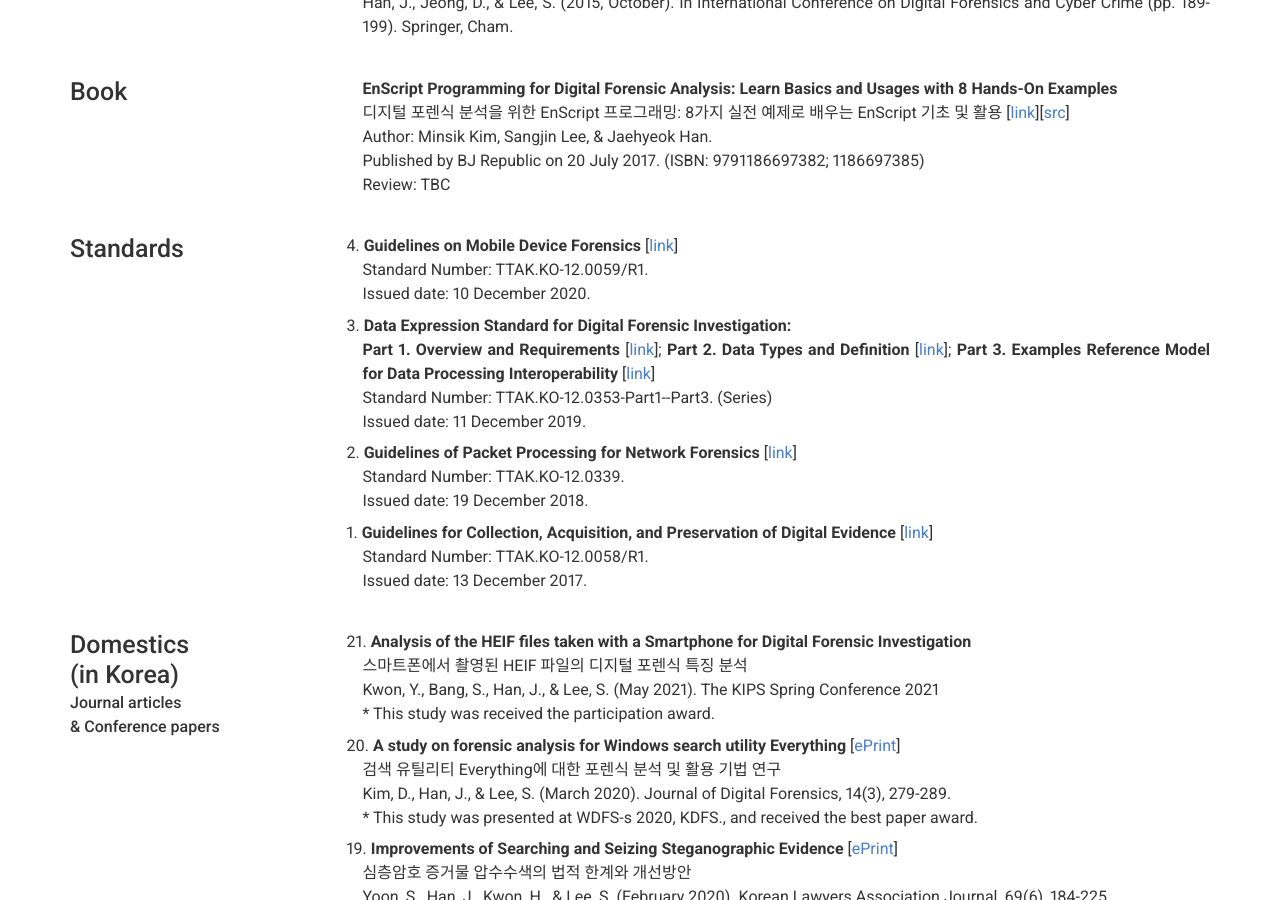
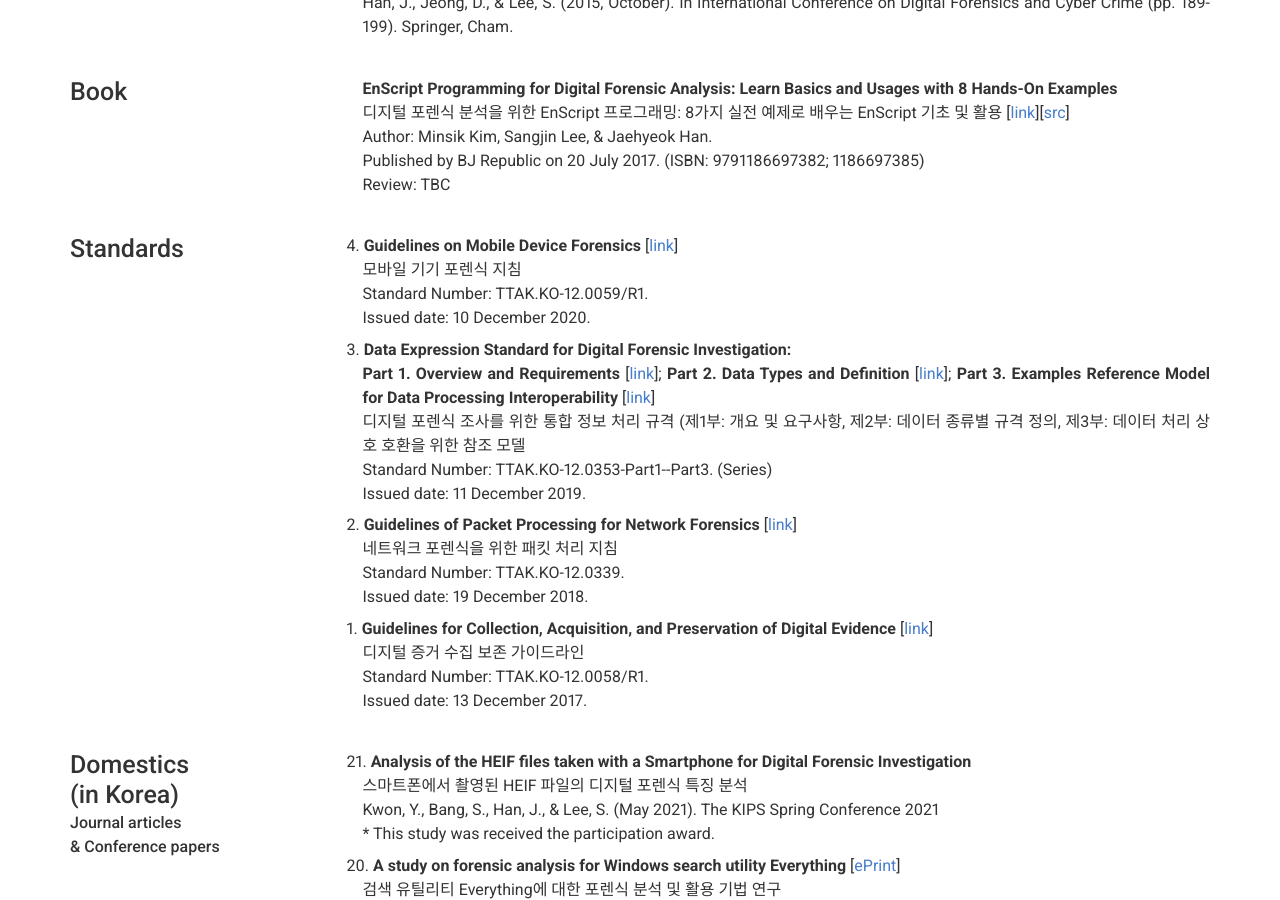
Before and after one commit to JaehyeokHan/jaehyeokhan.github.io, a Jekyll site: the page built from index.md, in a window 1280 px wide and 900 px high, scrolled down 3720 px. Built offline with Jekyll 4.4.1, drawn with Linux system fonts in a browser that asks for light colours; nearby versions of some CDN libraries; some of the changed text lies outside the part shown.

Commit message:
Update _config.yml

```diff
--- a/_config.yml
+++ b/_config.yml
@@ -222,18 +222,22 @@ content:
         title: Standards
         description: | # this will include new lines to allow paragraphs
           <p style="text-indent: -1em;">4. <b>Guidelines on Mobile Device Forensics</b> [<A href = "http://www.tta.or.kr/eng/new/standardization/eng_ttastddesc.jsp?stdno=TTAK.KO-12.0059/R1" target = "top">link</A>]
+          <br>모바일 기기 포렌식 지침
           <br>Standard Number: TTAK.KO-12.0059/R1.
           <br>Issued date: 10 December 2020.</p>
           <p style="text-indent: -1em;">3. <b>Data Expression Standard for Digital Forensic Investigation:</b>
           <br><b>Part 1. Overview and Requirements</b> [<A href = "http://www.tta.or.kr/eng/new/standardization/eng_ttastddesc.jsp?stdno=TTAK.KO-12.0353-Part1" target = "top">link</A>];
           <b>Part 2. Data Types and Definition</b> [<A href = "http://www.tta.or.kr/eng/new/standardization/eng_ttastddesc.jsp?stdno=TTAK.KO-12.0353-Part2" target = "top">link</A>];
           <b>Part 3. Examples Reference Model for Data Processing Interoperability</b> [<A href = "http://www.tta.or.kr/eng/new/standardization/eng_ttastddesc.jsp?stdno=TTAK.KO-12.0353-Part3" target = "top">link</A>]
+          <br>디지털 포렌식 조사를 위한 통합 정보 처리 규격 (제1부: 개요 및 요구사항, 제2부: 데이터 종류별 규격 정의, 제3부: 데이터 처리 상호 호환을 위한 참조 모델
           <br>Standard Number: TTAK.KO-12.0353-Part1--Part3. (Series)
           <br>Issued date: 11 December 2019.</p>
           <p style="text-indent: -1em;">2. <b>Guidelines of Packet Processing for Network Forensics</b> [<A href = "http://www.tta.or.kr/eng/new/standardization/eng_ttastddesc.jsp?stdno=TTAK.KO-12.0339" target = "top">link</A>]
+          <br>네트워크 포렌식을 위한 패킷 처리 지침
           <br>Standard Number: TTAK.KO-12.0339.
           <br>Issued date: 19 December 2018.</p>
           <p style="text-indent: -1em;">1. <b>Guidelines for Collection, Acquisition, and Preservation of Digital Evidence</b> [<A href = "http://www.tta.or.kr/eng/new/standardization/eng_ttastddesc.jsp?stdno=TTAK.KO-12.0058/R1" target = "top">link</A>]
+          <br>디지털 증거 수집 보존 가이드라인
           <br>Standard Number: TTAK.KO-12.0058/R1.
           <br>Issued date: 13 December 2017.</p>
 
@@ -259,8 +263,8 @@ content:
           <p style="text-indent: -1em;">6. <b>Analysis of windows telemetry log file and comparison with the windows registry’s information</b><br>윈도우 텔레메트리 로그파일 분석 및 레지스트리 정보와 비교<br>Lee, S., Han, J., & Lee, S. (2017). Workshop of Digital forensics-Summer (WDFS-s) 2017.</p>
           <p style="text-indent: -1em;">5. <b>Advanced Web Browser Forensic Analysis using the Login Data files</b><br>로그인 정보 분석을 통한 웹 브라우저 포렌식 개선 방안<br>Kim, J., Han, J., & Lee, S. (2017). Conference on Information Security and Cryptography-Summer 2017 (CISC-S’17).</p>
           <p style="text-indent: -1em;">4. <b>A study on API wrapping in Themida and unpacking technique</b> [<A href = "http://koreascience.or.kr/article/JAKO201711656578275.page" target = "top">ePrint</A>]<br>Themida의 API 난독화 분석과 복구방안 연구<br>Lee, J, Han, J., Lee, M, Choi, J, Baek, H., & Lee, S. (2017). Journal of the Korea Institute of Information Security & Cryptology, 27(1), 67-77.</p>
-          <p style="text-indent: -1em;">3. <b>A Recovery Technique of PDF File in the Unit of Page</b> [<A href = "http://koreascience.or.kr/article/JAKO201710758143462.page" target = "top">ePrint</A>]<br>Jang, J., Bang, S. G., Han, J., & Lee, S. J. (2017). KIPS Transactions on Computer and Communication Systems, 6(1), 25-30.</p>
-          <p style="text-indent: -1em;">2. <b>An improvement method for recovering lost data in ZIP</b><br>PDF 파일의 페이지단위 복구 기법<br>Jung, B., Han, J., & Lee, S. (2016). Workshop of Digital forensics-Winter (WDFS-w) 2016.</p>
+          <p style="text-indent: -1em;">3. <b>A Recovery Technique of PDF File in the Unit of Page</b> [<A href = "http://koreascience.or.kr/article/JAKO201710758143462.page" target = "top">ePrint</A>]<br>PDF 파일의 페이지단위 복구 기법<br>Jang, J., Bang, S. G., Han, J., & Lee, S. J. (2017). KIPS Transactions on Computer and Communication Systems, 6(1), 25-30.</p>
+          <p style="text-indent: -1em;">2. <b>An improvement method for recovering lost data in ZIP</b><br>ZIP 파일 복구 도구의 성능한계와 개선방안<br>Jung, B., Han, J., & Lee, S. (2016). Workshop of Digital forensics-Winter (WDFS-w) 2016.</p>
           <p style="text-indent: -1em;">1. <b>An effective detection method for hiding data in compound-document files</b> [<A href = "http://koreascience.or.kr/article/JAKO201503340570272.page" target = "top">ePrint</A>]<br>복합문서 파일에 은닉된 데이터 탐지 기법에 대한 연구<br>Kim, E., Jeon, S., Han, J., Lee, M., & Lee, S. (2015). Journal of the Korea Institute of Information Security & Cryptology, 25(6), 1485-1494.</p>
 # Conference on Information Security and Cryptography-Summer/Winter 2020 (CISC-s/w), Korea Institute Of Information security & Cryptology.(KIISC)
 # This paper was presented at Workshop of Digital forensics-Summer (WDFS-s) 2020 hosted by the Korea Digital Forensics Society
```
